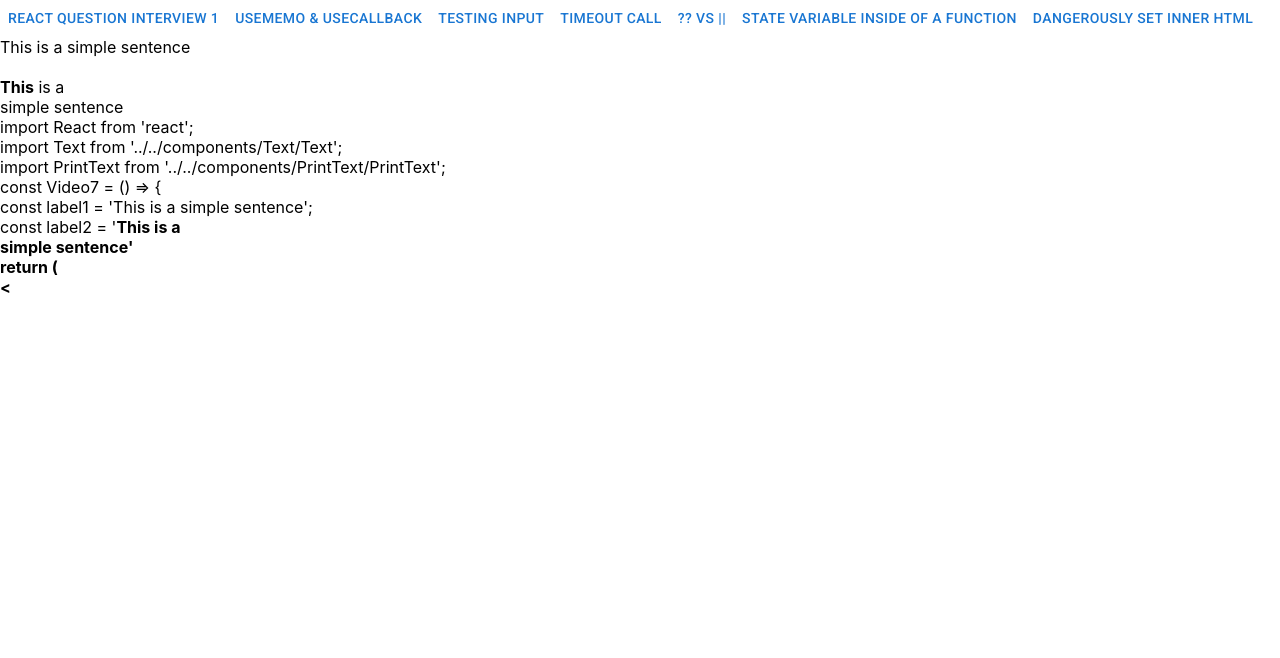
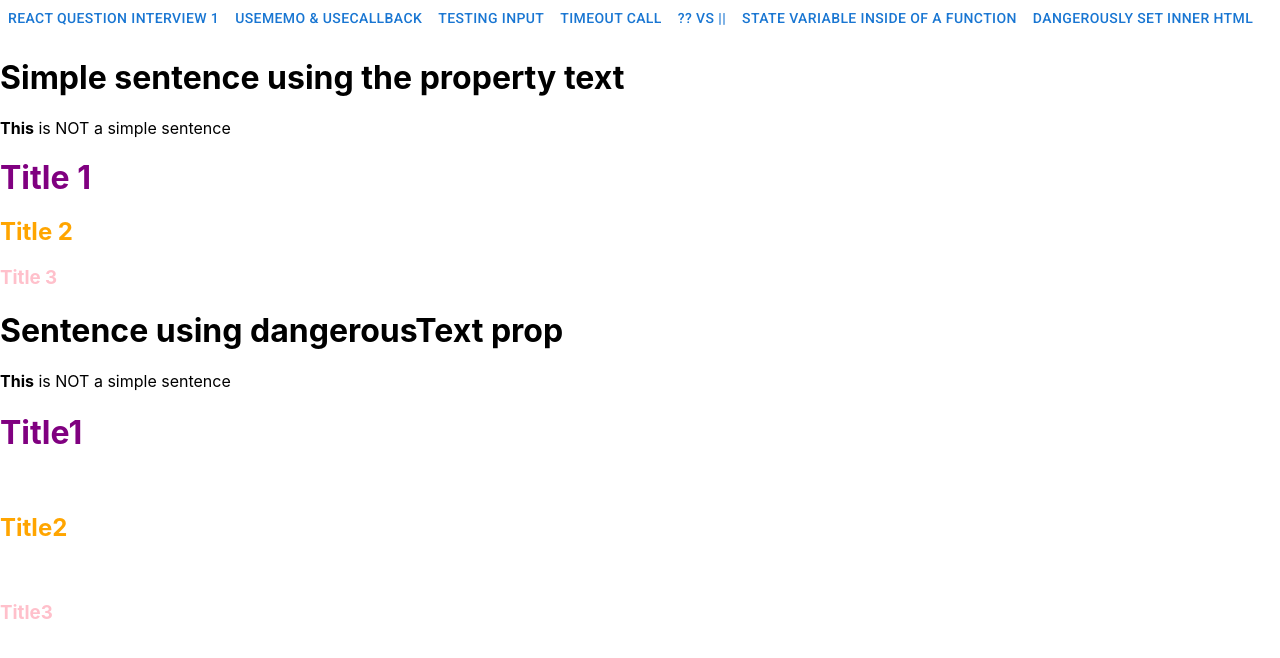
Before and after one commit to ankhzaq/youtube, a React (Create React App) app: page / in a window 1280 px wide. Shown: the top 658 px of the page. Built offline with nearby package versions, Linux system fonts and the light colour scheme; what miragejs would draw is missing.

Commit message:
feature - Text component improved

```diff
--- a/package.json
+++ b/package.json
@@ -14,6 +14,7 @@
     "@types/node": "^16.11.41",
     "@types/react": "^18.0.14",
     "@types/react-dom": "^18.0.5",
+    "dompurify": "^2.4.0",
     "mirage": "0.0.7",
     "node-sass": "^7.0.1",
     "react": "^18.2.0",
--- a/src/components/PrintText/PrintText.js
+++ b/src/components/PrintText/PrintText.js
@@ -1,10 +1,6 @@
 import React, { useEffect, useState } from 'react';
 
-const PrintText = (props) => {
-
-  const {
-    text
-  } = props;
+const PrintText = ({ text }) => {
 
   const [indexTextPrinted, setIndexTextPrinted] = useState(0);
 
--- a/src/components/Text/Text.js
+++ /dev/null
@@ -1,18 +0,0 @@
-import React from 'react';
-
-const Text = (props) => {
-  const {
-    dangerousText,
-    text,
-  } = props;
-
-  return (
-    text ? (
-      <div>{text}</div>
-    ) : (
-      <div dangerouslySetInnerHTML={{ __html: dangerousText }}></div>
-    )
-  );
-}
-
-export default Text;
--- /dev/null
+++ b/src/components/Text/Text.jsx
@@ -0,0 +1,28 @@
+//  npm package -> https://www.npmjs.com/package/dompurify
+import DOMPurify from 'dompurify';
+import React from 'react';
+import './text.scss';
+
+const Text = (props) => {
+  const {
+    bold = false,
+    dangerousText,
+    levelTitle,
+    text,
+  } = props;
+
+  const classNameTitle = !levelTitle ? '' : `title-${levelTitle}`;
+  const classNameBold = !bold ? '' : ' bold';
+
+  const classNameText = classNameTitle + classNameBold;
+
+  return (
+    text ? (
+      <span className={classNameText}>{text}</span>
+    ) : (
+      <div className="dangerousContainer" dangerouslySetInnerHTML={{__html: DOMPurify.sanitize(dangerousText)}}/>
+    )
+  );
+}
+
+export default Text;
--- /dev/null
+++ b/src/components/Text/text.css
@@ -0,0 +1,33 @@
+.dangerousContainer h1 {
+  color: purple;
+}
+.dangerousContainer h2 {
+  color: orange;
+}
+.dangerousContainer h3 {
+  color: pink;
+}
+
+.bold {
+  font-weight: bold;
+}
+
+.title-1 {
+  color: purple;
+  font-size: 2em;
+  font-weight: bold;
+}
+
+.title-2 {
+  color: orange;
+  font-size: 1.5em;
+  font-weight: bold;
+}
+
+.title-3 {
+  color: pink;
+  font-size: 1.17em;
+  font-weight: bold;
+}
+
+/*# sourceMappingURL=text.css.map */
--- /dev/null
+++ b/src/components/Text/text.scss
@@ -0,0 +1,35 @@
+.dangerousContainer {
+  h1 {
+    color: purple;
+  }
+
+  h2 {
+    color: orange;
+  }
+
+  h3 {
+    color: pink;
+  }
+}
+
+.bold {
+  font-weight: bold;
+}
+
+.title-1 {
+  color: purple;
+  font-size: 2em;
+  font-weight: bold;
+}
+
+.title-2 {
+  color: orange;
+  font-size: 1.5em;
+  font-weight: bold;
+}
+
+.title-3 {
+  color: pink;
+  font-size: 1.17em;
+  font-weight: bold;
+}
--- a/src/videos/video7/video7.tsx
+++ b/src/videos/video7/video7.tsx
@@ -1,18 +1,30 @@
 import React from 'react';
 import Text from '../../components/Text/Text';
-import PrintText from '../../components/PrintText/PrintText';
-
-const video7Code = "import React from 'react';<br />import Text from '../../components/Text/Text';<br />import PrintText from '../../components/PrintText/PrintText';<br />const Video7 = () => {<br />const label1 = 'This is a simple sentence';<br />const label2 = '<strong >This</ strong> is a <br/> simple sentence'<br />return (<br />    <><br />      <Text text={label1} />"
 
 const Video7 = () => {
-  const label1 = 'This is a simple sentence';
-  const label2 = '<strong>This</strong> is a <br/> simple sentence'
+  const label2 = '' +
+    '<strong>This</strong> is NOT a simple sentence <br/> ' +
+    '<h1>Title1</h1> <br/>' +
+    '<h2>Title2</h2> <br/>' +
+    '<h3>Title3</h3> <br/>' +
+    '';
+
   return (
     <>
-      <Text text={label1} />
+      <h1>Simple sentence using the property text</h1>
+      <Text text="This" bold />
+      <Text text=" is NOT a simple sentence" />
       <br />
+      <br />
+      <Text text="Title 1" levelTitle={1} />
+      <br />
+      <br />
+      <Text text="Title 2" levelTitle={2} />
+      <br />
+      <br />
+      <Text text="Title 3" levelTitle={3} />
+      <h1>Sentence using dangerousText prop</h1>
       <Text dangerousText={label2} />
-      <PrintText text={video7Code} />
     </>
   );
 }
```
Also changed, not shown: 2 other files (tests, documents, lock files or other folders).
